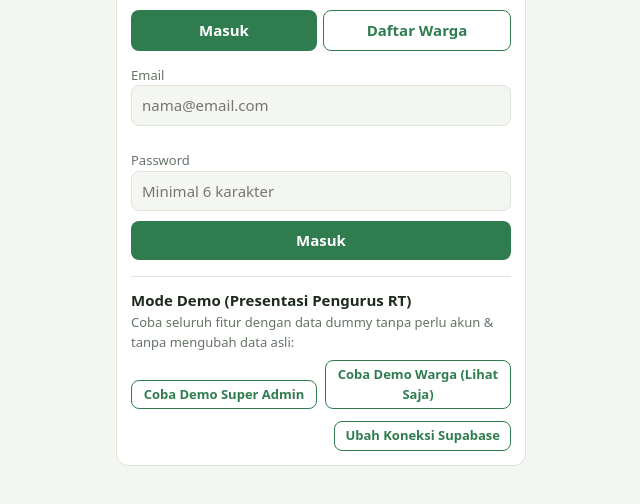
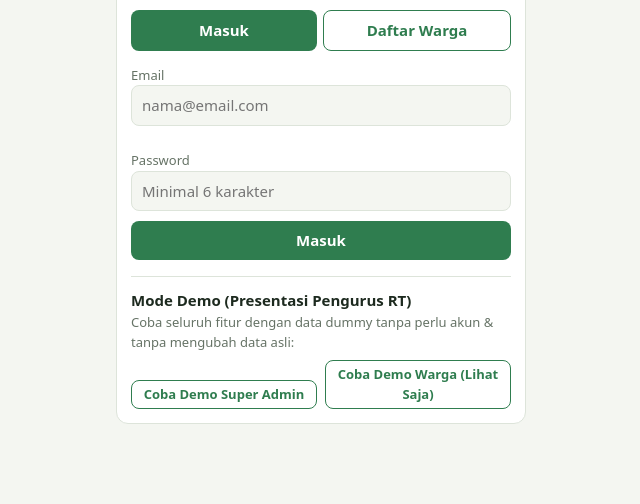
Before and after one commit to Hisyamaly86-created/kampung-terpadu, a plain HTML site: page Kampung Terpadu.html in a window 1280 px wide. Shown: the part 162-666 px from the top of the page, without its empty margins (319-959 px from the left). Drawn offline with nearby package versions, Linux system fonts and the light colour scheme.

Commit message:
Hide Ubah Koneksi Supabase button from login screen

```diff
--- a/Kampung Terpadu.html
+++ b/Kampung Terpadu.html
@@ -314,12 +314,6 @@ function loginView(){
  h+=msgHtml()+'<button class="btn" type="submit" style="width:100%;margin-top:10px"'+(BUSY||!cfg.ready?' disabled':'')+'>'+(BUSY?'Memproses...':(AUTH_MODE==='login'?'Masuk':'Daftar (Akun Lihat Saja)'))+'</button></form>';
  if(AUTH_MODE==='signup'){h+='<p class="mut" style="margin-top:10px">Akun yang mendaftar otomatis hanya bisa melihat data. Hak Super Admin diberikan lewat database/Super Admin.</p>'}
  h+='<hr style="border:0;border-top:1px solid var(--bd);margin:16px 0 12px"><div><b>Mode Demo (Presentasi Pengurus RT)</b><p class="mut" style="margin:2px 0 8px">Coba seluruh fitur dengan data dummy tanpa perlu akun & tanpa mengubah data asli:</p><div class="row"><button type="button" class="btn g s" onclick="startDemo(\'super_admin\')">Coba Demo Super Admin</button><button type="button" class="btn g s" onclick="startDemo(\'viewer\')">Coba Demo Warga (Lihat Saja)</button></div></div>';
- if(cfg.ready){
-  h+='<div style="margin-top:12px;text-align:right"><button type="button" class="btn g s" onclick="CFG_OPEN=!CFG_OPEN;render()">'+(CFG_OPEN?'Tutup Pengaturan':'Ubah Koneksi Supabase')+'</button></div>';
-  if(CFG_OPEN){
-   h+='<div style="margin-top:10px;padding-top:10px;border-top:1px solid var(--bd)"><input id="cfgUrl" value="'+esc(cfg.url)+'"><br><br><input id="cfgKey" value="'+esc(cfg.key)+'"><br><br><button type="button" class="btn s" onclick="saveCfg()">Simpan Koneksi</button></div>';
-  }
- }
  return h+'</div>';
 }
 
```
